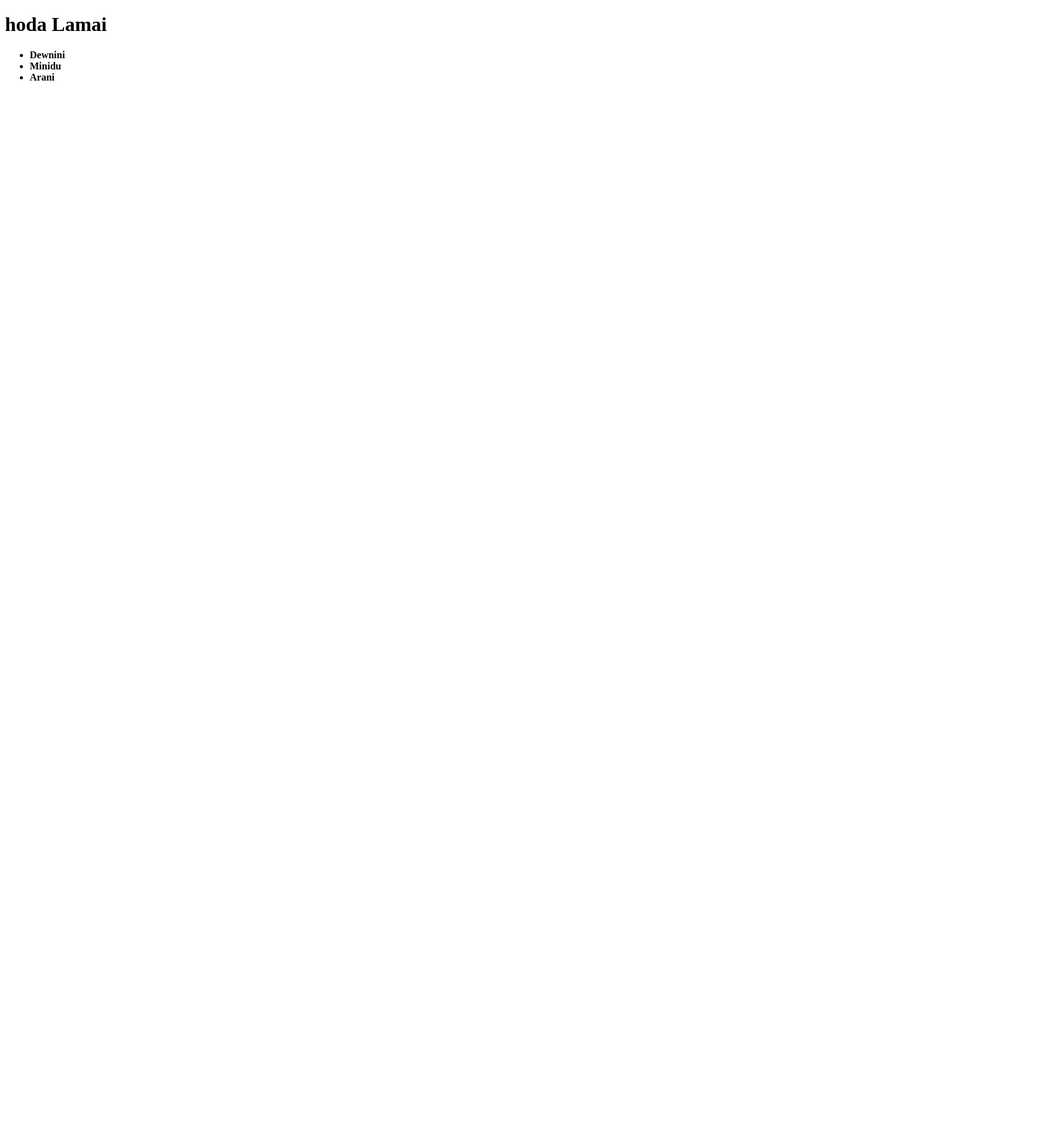
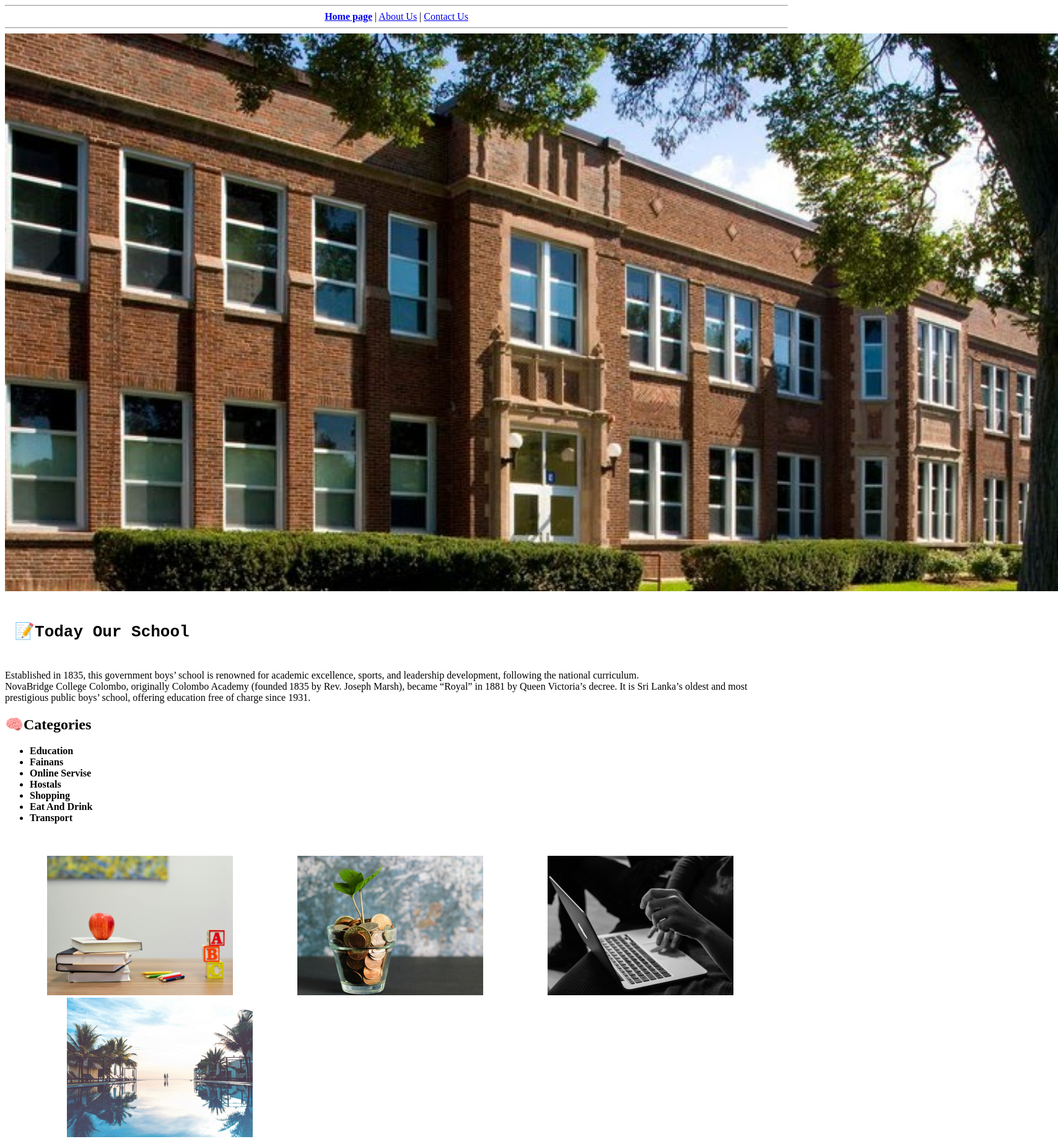
Before and after one commit to dewminithathsarani2026-cmyk/group-project-1, a plain HTML site: page index.html in a window 1280 px wide. Shown: the top 1838 px of the page at 62% size, 1708 px wide, since content can reach past the window. Before the commit the page ends 800 px from the top, so only its background shows below. Drawn offline with Linux system fonts and the light colour scheme.

Commit message:
Create  home page

```diff
--- a/index.html
+++ b/index.html
@@ -3,15 +3,47 @@
 <head>
     <meta charset="UTF-8">
     <meta name="viewport" content="width=device-width, initial-scale=1.0">
-    <title>Group Project</title>
+    <title></title>
 </head>
 <body>
-    <h1>hoda Lamai</h1>
+    <hr>
+    <center><nav>
+       <strong> <a href="index.html">Home page</a> </strong> |
+        <a href="about.html">About Us</a> |
+        <a href="contact.html">Contact Us</a>
+    </nav></center>
+    <hr>
+    <img src="imege.img\Riverside-Brookfield High School Riverside, Illinois (4).jpg" width="1700" height="900" alt="school img">
+    <br>
+
+    <pre>
+    <h1> 📝Today Our School </h1> </pre>
+     Established in 1835, this government boys’ school is renowned for academic excellence, sports, and leadership development, following the national curriculum. <br>
+    NovaBridge College Colombo, originally Colombo Academy (founded 1835 by Rev. Joseph Marsh), became “Royal” in 1881 by Queen Victoria’s decree. It is Sri Lanka’s oldest and most prestigious public boys’ school, offering education free of charge since 1931. <br>
+    <h2>🧠Categories</h2>
     <ul>
-        <li><b>Dewnini</b></li>
-        <li><b>Minidu</b></li>
-        <li><b>Arani</b></li>
+    <li><b>Education</b></li>
+    <li><b>Fainans</b></li>
+    <li><b>Online Servise</b></li>
+    <li><b>Hostals</b></li>
+    <li><b>Shopping</b></li>
+    <li><b>Eat And Drink</b></li>
+    <li><b>Transport</b></li>
     </ul>
+    <br><br>
+    &nbsp;&nbsp;&nbsp;&nbsp;&nbsp;&nbsp;&nbsp;&nbsp;&nbsp;&nbsp;&nbsp;&nbsp;&nbsp;&nbsp;&nbsp;&nbsp;
+     <img src="imege.img\element5-digital-oycl7y4y0bk-unsplash.jpg" alt="Education"> &nbsp;&nbsp;&nbsp;&nbsp;&nbsp;&nbsp;&nbsp;&nbsp;&nbsp;&nbsp;&nbsp;&nbsp;&nbsp;&nbsp;&nbsp;&nbsp;&nbsp;&nbsp;&nbsp;&nbsp;&nbsp;&nbsp;&nbsp;&nbsp;
+     <img src="imege.img\micheile-henderson-zvprbbmt8qa-unsplash.jpg" alt="Fainans"> &nbsp;&nbsp;&nbsp;&nbsp;&nbsp;&nbsp;&nbsp;&nbsp;&nbsp;&nbsp;&nbsp;&nbsp;&nbsp;&nbsp;&nbsp;&nbsp;&nbsp;&nbsp;&nbsp;&nbsp;&nbsp;&nbsp;&nbsp;&nbsp;
+    <img src="imege.img\sergey-zolkin-uey8ati6d0-unsplash.jpg" alt="online servise"> &nbsp;&nbsp;&nbsp;&nbsp;&nbsp;&nbsp;&nbsp;&nbsp;&nbsp;&nbsp;&nbsp;&nbsp;&nbsp;&nbsp;&nbsp;&nbsp;&nbsp;&nbsp;&nbsp;&nbsp;&nbsp;&nbsp;&nbsp;&nbsp;
+    <img src="imege.img\marvin-meyer-8cduhxff3zo-unsplash.jpg" alt="Hostals">&nbsp;&nbsp;&nbsp;&nbsp;&nbsp;&nbsp;&nbsp;&nbsp;&nbsp;&nbsp;&nbsp;&nbsp;&nbsp;&nbsp;&nbsp;&nbsp;&nbsp;&nbsp;&nbsp;&nbsp;&nbsp;&nbsp;&nbsp;&nbsp; <br>
+    <br>
+
+    <br><br>
+    &nbsp;&nbsp;&nbsp;&nbsp;&nbsp;&nbsp;&nbsp;&nbsp;&nbsp;&nbsp;&nbsp;&nbsp;&nbsp;&nbsp;&nbsp;&nbsp;
+    <img src="imege.img\patrick-langwallner-5uxeieg7yi4-unsplash.jpg" alt="sds">&nbsp;&nbsp;&nbsp;&nbsp;&nbsp;&nbsp;&nbsp;&nbsp;&nbsp;&nbsp;&nbsp;&nbsp;&nbsp;&nbsp;&nbsp;&nbsp;&nbsp;&nbsp;&nbsp;&nbsp;&nbsp;&nbsp;&nbsp;&nbsp;
+    <img src="imege.img\hush-naidoo-jade-photography-yo01z-9hqaw-unsplash.jpg" alt="dws">&nbsp;&nbsp;&nbsp;&nbsp;&nbsp;&nbsp;&nbsp;&nbsp;&nbsp;&nbsp;&nbsp;&nbsp;&nbsp;&nbsp;&nbsp;&nbsp;&nbsp;&nbsp;&nbsp;&nbsp;&nbsp;&nbsp;&nbsp;&nbsp;
+    <img src="imege.img\dmitry-ant-q2o5mkf1n8-unsplash.jpg" alt="hs">&nbsp;&nbsp;&nbsp;&nbsp;&nbsp;&nbsp;&nbsp;&nbsp;&nbsp;&nbsp;&nbsp;&nbsp;&nbsp;&nbsp;&nbsp;&nbsp;&nbsp;&nbsp;&nbsp;&nbsp;&nbsp;&nbsp;&nbsp;&nbsp;
+     <img src="imege.img\danielle-cerullo-cqfnt66ttzm-unsplash.jpg" alt="rr">
 
 </body>
 </html>
```
Also changed, not shown: about.html (added, +18 -0 lines), contact.html (added, +18 -0 lines), imege.img/Riverside-Brookfield High School Riverside, Illinois (4).jpg (added), imege.img/a-bright-school-hallway-with-lockers-and-plants-showcasing-a-welcoming-educational-environment-photo.jpeg (added), imege.img/danielle-cerullo-cqfnt66ttzm-unsplash.jpg (added), imege.img/dmitry-ant-q2o5mkf1n8-unsplash.jpg (added), imege.img/element5-digital-oycl7y4y0bk-unsplash.jpg (added), imege.img/hush-naidoo-jade-photography-yo01z-9hqaw-unsplash.jpg (added), imege.img/marvin-meyer-8cduhxff3zo-unsplash.jpg (added), imege.img/micheile-henderson-zvprbbmt8qa-unsplash.jpg (added), imege.img/patrick-langwallner-5uxeieg7yi4-unsplash.jpg (added), imege.img/school-interior-background_48159-5269.avif (added), imege.img/sergey-zolkin-uey8ati6d0-unsplash.jpg (added).
